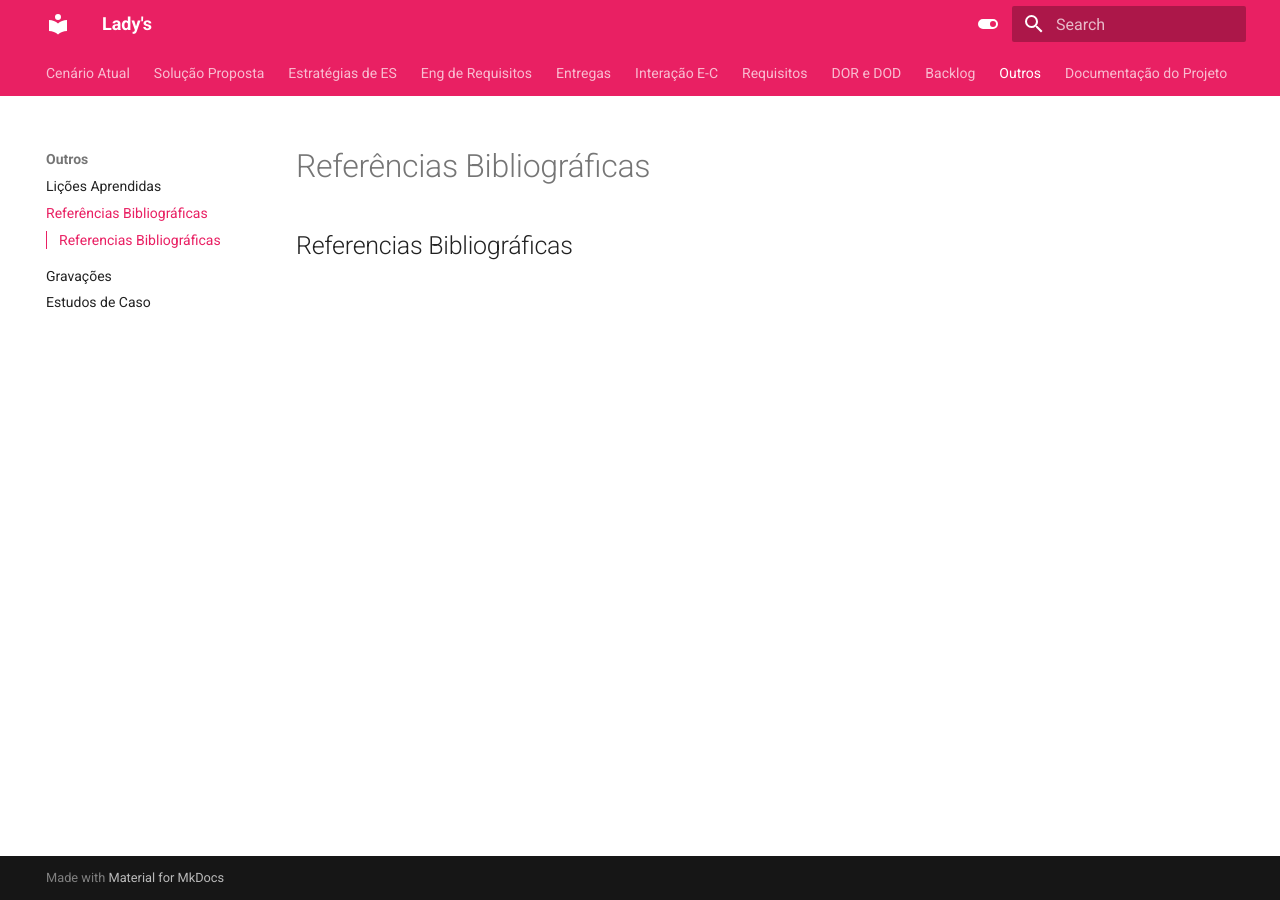
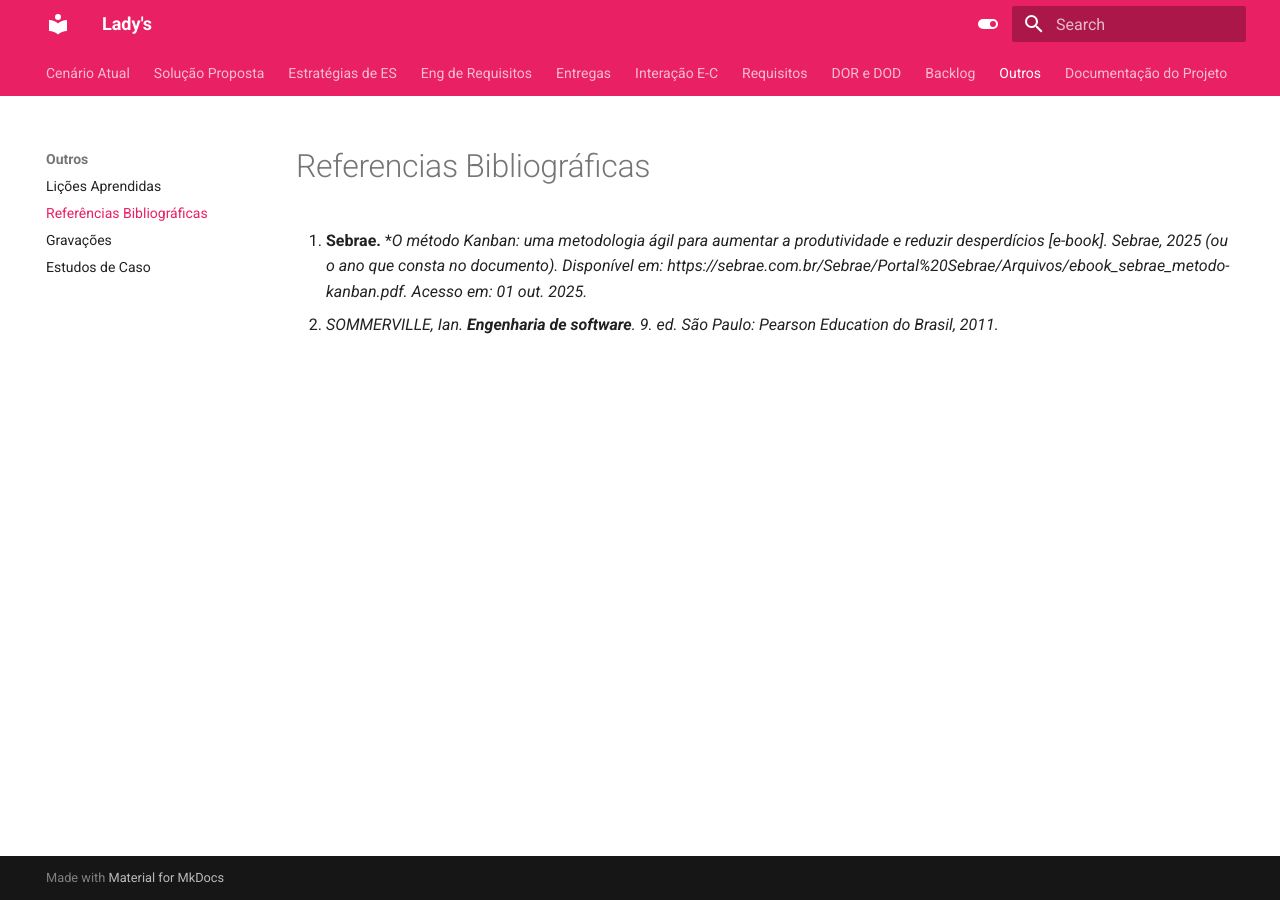
Before and after one commit to mdsreq-fga-unb/REQ-2025.2-T01-EscolaPoleDance, an MkDocs documentation site: the page built from docs/referencias.md, in a window 1280 px wide. Built offline with MkDocs 1.6.1 and Material for MkDocs 9.7.7, drawn with Linux system fonts in a browser that asks for light colours.

Commit message:
docs/updating references documentation

```diff
--- a/docs/referencias.md
+++ b/docs/referencias.md
@@ -1 +1,4 @@
-## Referencias Bibliográficas
+# Referencias Bibliográficas
+
+1. **Sebrae.** **O método Kanban: uma metodologia ágil para aumentar a produtividade e reduzir desperdícios [e-book]. Sebrae, 2025 (ou o ano que consta no documento). Disponível em: https://sebrae.com.br/Sebrae/Portal%20Sebrae/Arquivos/ebook_sebrae_metodo-kanban.pdf. Acesso em: 01 out. 2025.*
+2. *SOMMERVILLE, Ian. **Engenharia de software**. 9. ed. São Paulo: Pearson Education do Brasil, 2011.*
```
